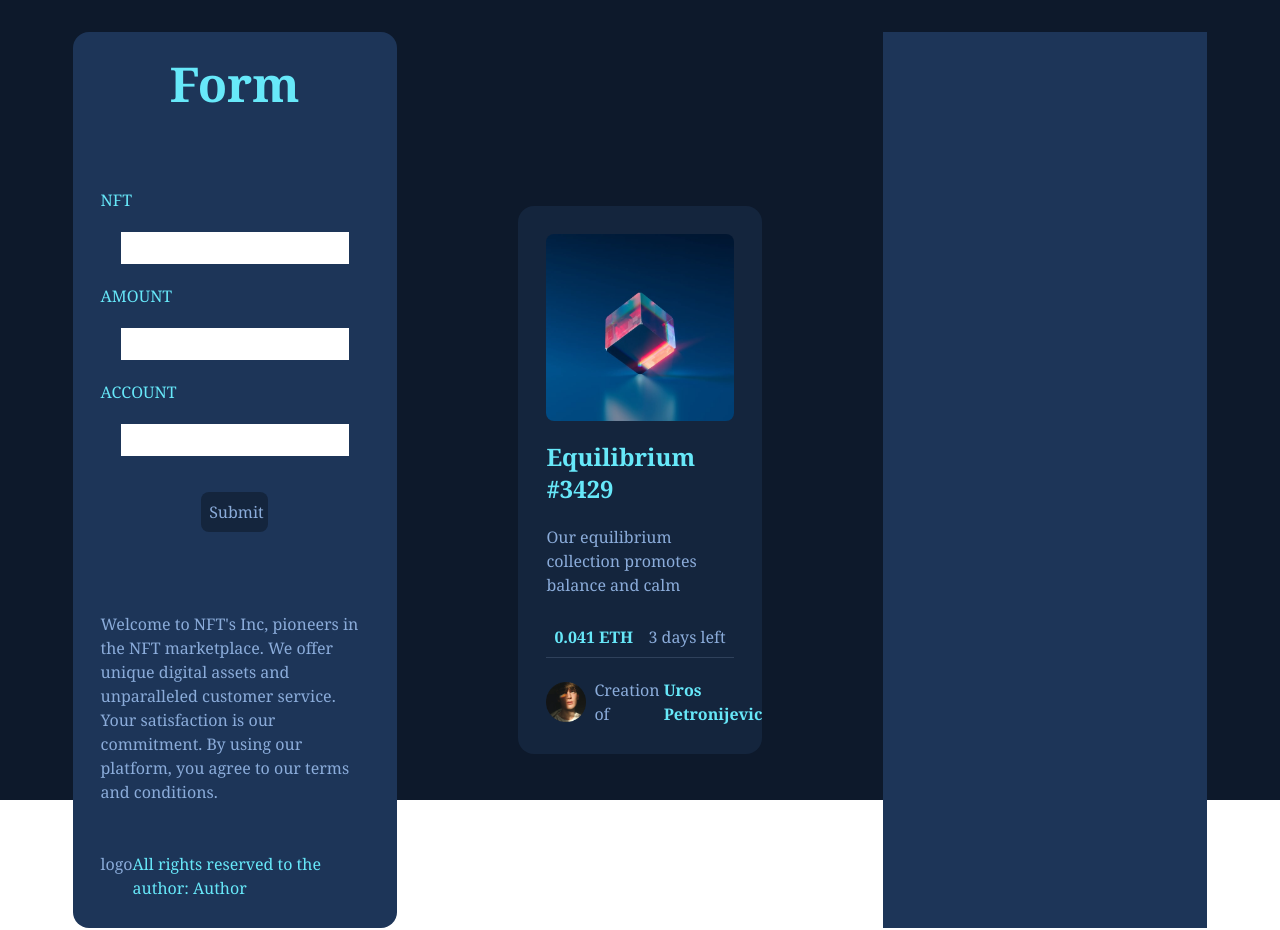
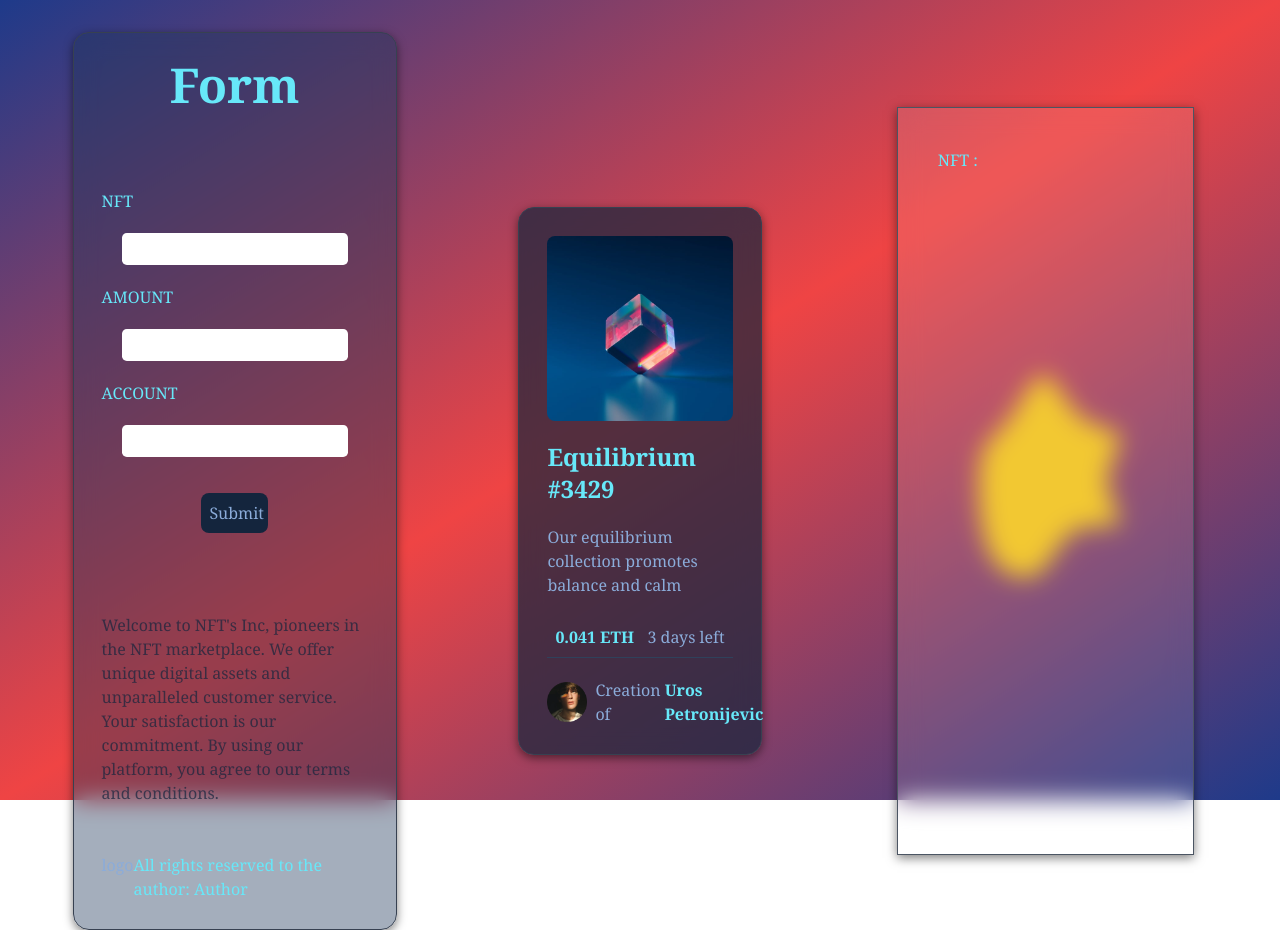
Before and after one commit to UrosPetronijevic/NFT-Card, a React (Vite) app: page / in a window 1280 px wide. Built offline with nearby package versions, Linux system fonts and the light colour scheme.

Commit message:
Bg-color,design of the form,card and menu

```diff
--- a/src/App.tsx
+++ b/src/App.tsx
@@ -3,7 +3,7 @@ import Form from "./Components/Form";
 import Menu from "./Components/Menu";
 export default function App() {
   return (
-    <div className=" bg-mainBg h-screen grid grid-cols-3 w-screen p-8 place-items-center font-serif">
+    <div className="  h-screen grid grid-cols-3 w-screen p-8 place-items-center font-serif bg-gradient-to-tl from-blue-900 via-red-500 to-blue-900">
       <Form />
       <Card />
       <Menu />
--- a/src/Components/Card.tsx
+++ b/src/Components/Card.tsx
@@ -3,7 +3,7 @@ import profilePic from ".././assets/image-avatar.png";
 
 export default function Card() {
   return (
-    <div className=" bg-cardBg  w-3/5 flex flex-col p-7 gap-5 rounded-[1rem]">
+    <div className=" bg-cardBg/70  w-3/5 flex flex-col p-7 gap-5 rounded-[1rem] shadow-[0_3px_10px_rgb(0,0,0,0.5)] border border-gray-700 backdrop-blur-md">
       <img src={NftImg} className=" rounded-lg" />
       <h1 className=" text-cyan-300 font-bold text-2xl">Equilibrium #3429</h1>
       <p className="text-softBlue">
--- a/src/Components/Form.tsx
+++ b/src/Components/Form.tsx
@@ -1,6 +1,6 @@
 export default function Form() {
   return (
-    <div className=" bg-menuBg w-4/5  flex flex-col p-7 gap-[5rem] rounded-[1rem]">
+    <div className=" bg-menuBg/40 w-4/5  flex flex-col p-7 gap-[5rem] rounded-[1rem] shadow-[0_3px_10px_rgb(0,0,0,0.5)] border border-gray-700 backdrop-blur-md">
       <header className=" flex items-center justify-center">
         <h1 className=" text-5xl font-bold text-cyan-300">Form</h1>
       </header>
@@ -14,7 +14,10 @@ export default function Form() {
           {["NFT", "AMOUNT", "ACCOUNT"].map((e) => (
             <>
               <h3 className="text-cyan-300">{e}</h3>
-              <input type="text" className="w-[85%] ml-5 h-[2rem]" />
+              <input
+                type="text"
+                className="w-[85%] ml-5 h-[2rem] rounded-[.3rem]"
+              />
             </>
           ))}
         </div>
@@ -24,7 +27,7 @@ export default function Form() {
         </button>
       </form>
       <footer className="flex flex-col gap-[3rem]">
-        <p className="text-softBlue">
+        <p className="text-cardBg/70">
           Welcome to NFT's Inc, pioneers in the NFT marketplace. We offer unique
           digital assets and unparalleled customer service. Your satisfaction is
           our commitment. By using our platform, you agree to our terms and
--- a/src/Components/Menu.tsx
+++ b/src/Components/Menu.tsx
@@ -1,3 +1,17 @@
 export default function Menu() {
-  return <div className=" bg-menuBg w-4/5 h-full"></div>;
+  return (
+    <div className="  w-4/5 h-full relative flex justify-center items-center">
+      {/* <div className=" bg-orange-300 w-10/12 h-4/6"></div> */}
+      <svg viewBox="0 0 200 200" xmlns="http://www.w3.org/2000/svg">
+        <path
+          fill="#F1C21B"
+          d="M21.7,-40C31.3,-32.1,44.5,-32.7,46.2,-27.4C48,-22.2,38.4,-11.1,38.5,0C38.5,11.1,48.2,22.3,45.5,26C42.8,29.6,27.8,25.9,18.2,31.1C8.5,36.4,4.3,50.6,-3.3,56.4C-10.9,62.2,-21.9,59.5,-28.6,52.6C-35.4,45.7,-38,34.6,-39.4,25.1C-40.8,15.6,-41,7.8,-40.8,0.1C-40.7,-7.7,-40.3,-15.3,-36.8,-21.3C-33.4,-27.2,-27,-31.4,-20.3,-41C-13.7,-50.7,-6.8,-65.8,-0.4,-65.1C6.1,-64.4,12.1,-47.9,21.7,-40Z"
+          transform="translate(100 100)"
+        />
+      </svg>
+      <div className=" w-11/12 bg-white/10 shadow-[0_3px_10px_rgb(0,0,0,0.5)] h-5/6 absolute z-10 backdrop-blur-md border border-gray-600 grid grid-cols-2 p-10">
+        <h1 className="text-cyan-300">NFT :</h1>
+      </div>
+    </div>
+  );
 }
```
